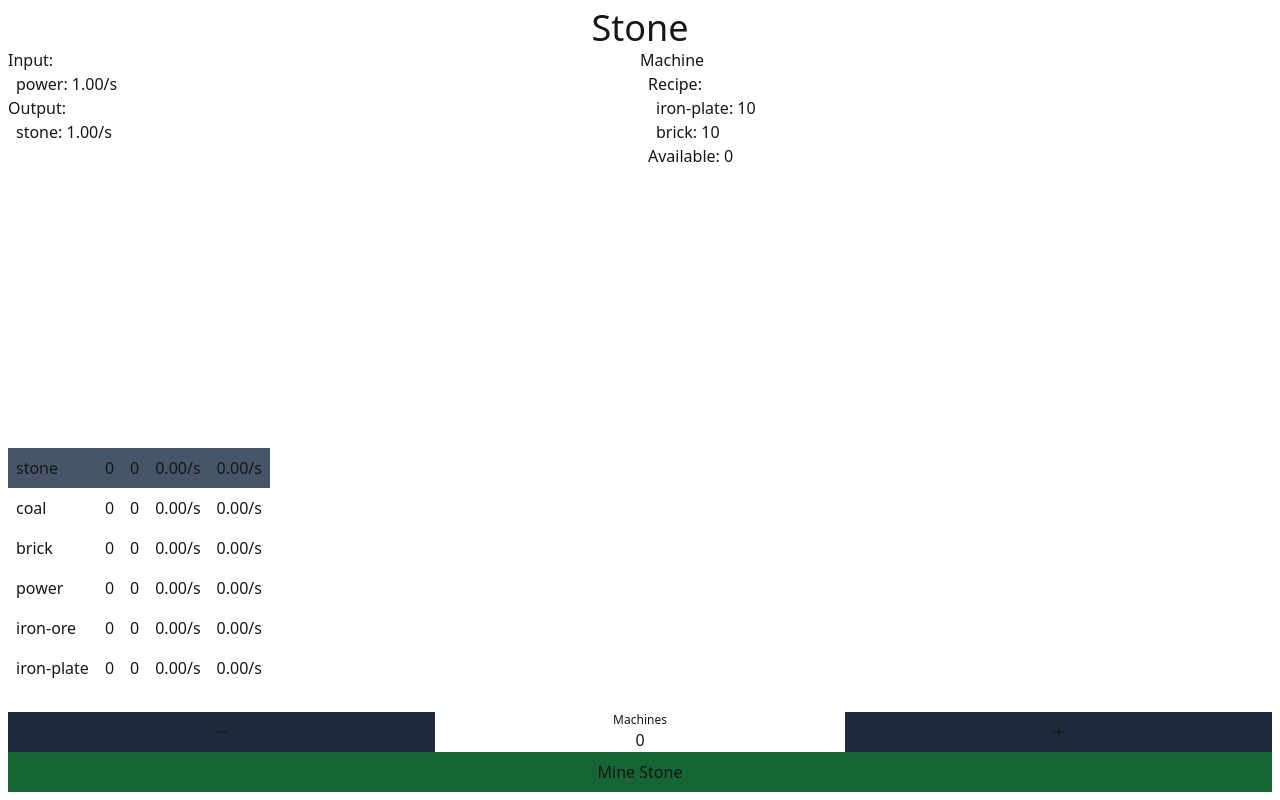
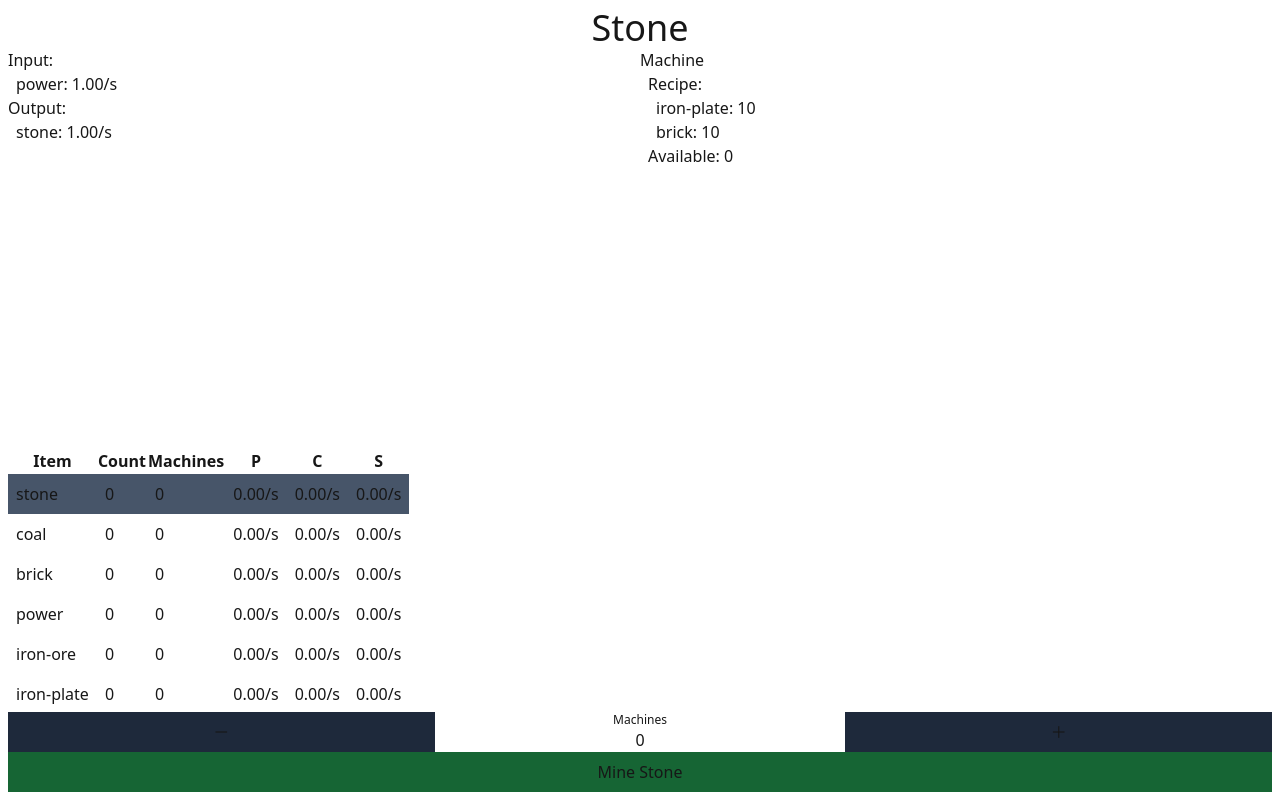
Before and after one commit to tylerschloesser/sim-v6, a React (Vite) app in the folder packages/app/: page / in a window 1280 px wide. Built offline with nearby package versions, Linux system fonts and the light colour scheme.

Commit message:
add thead

```diff
--- a/packages/app/src/app.tsx
+++ b/packages/app/src/app.tsx
@@ -145,6 +145,16 @@ export function App() {
       </div>
       <div className="h-[33dvh] w-full overflow-auto">
         <table>
+          <thead>
+            <tr>
+              <th>Item</th>
+              <th>Count</th>
+              <th>Machines</th>
+              <th>P</th>
+              <th>C</th>
+              <th>S</th>
+            </tr>
+          </thead>
           <tbody>
             {rows.map((row) => (
               <tr
@@ -170,6 +180,9 @@ export function App() {
                 </td>
                 <td className="p-2">
                   {formatRate(row.consumption)}
+                </td>
+                <td className="p-2">
+                  {formatRate(row.satisfaction)}
                 </td>
               </tr>
             ))}
```
